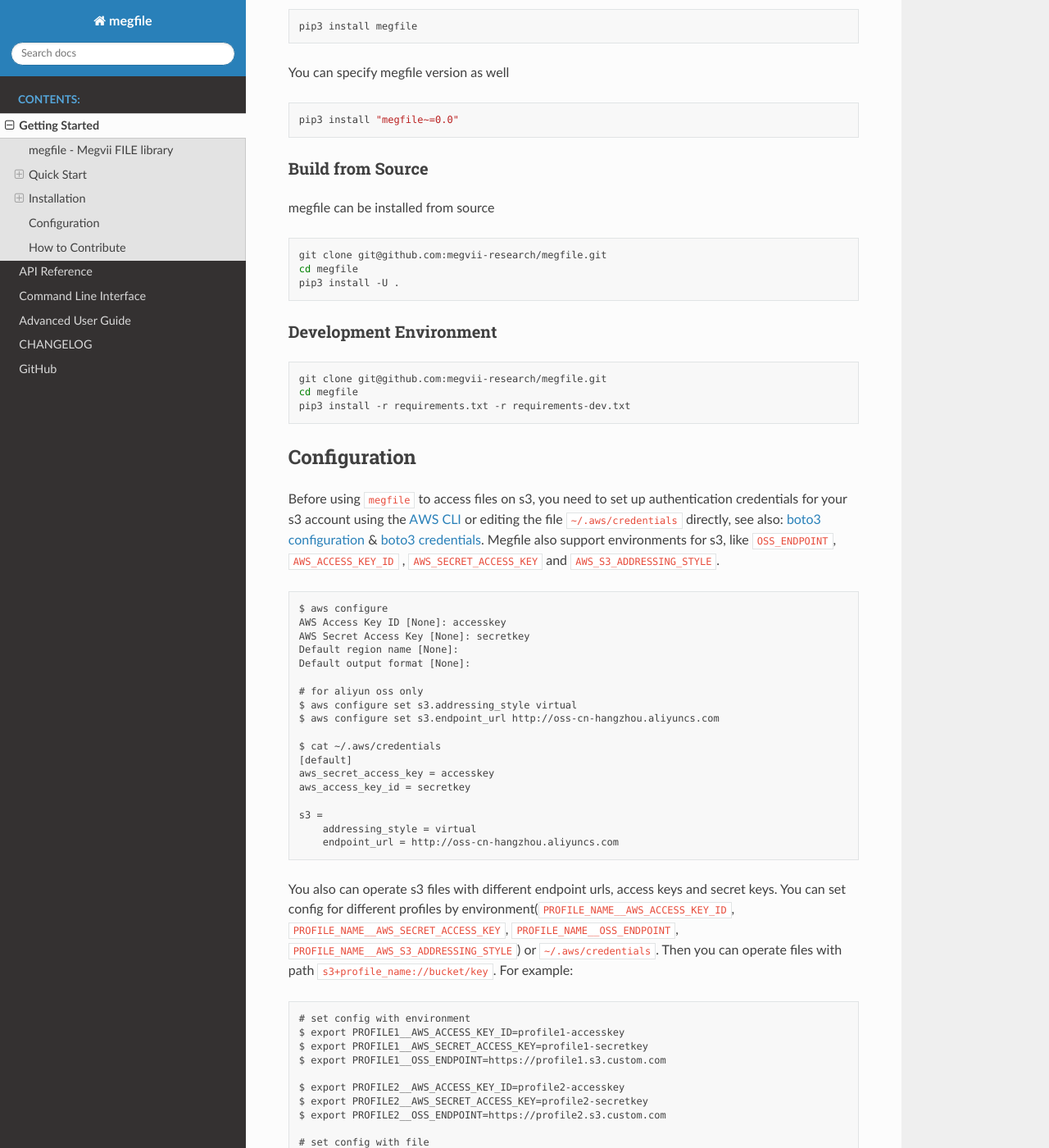
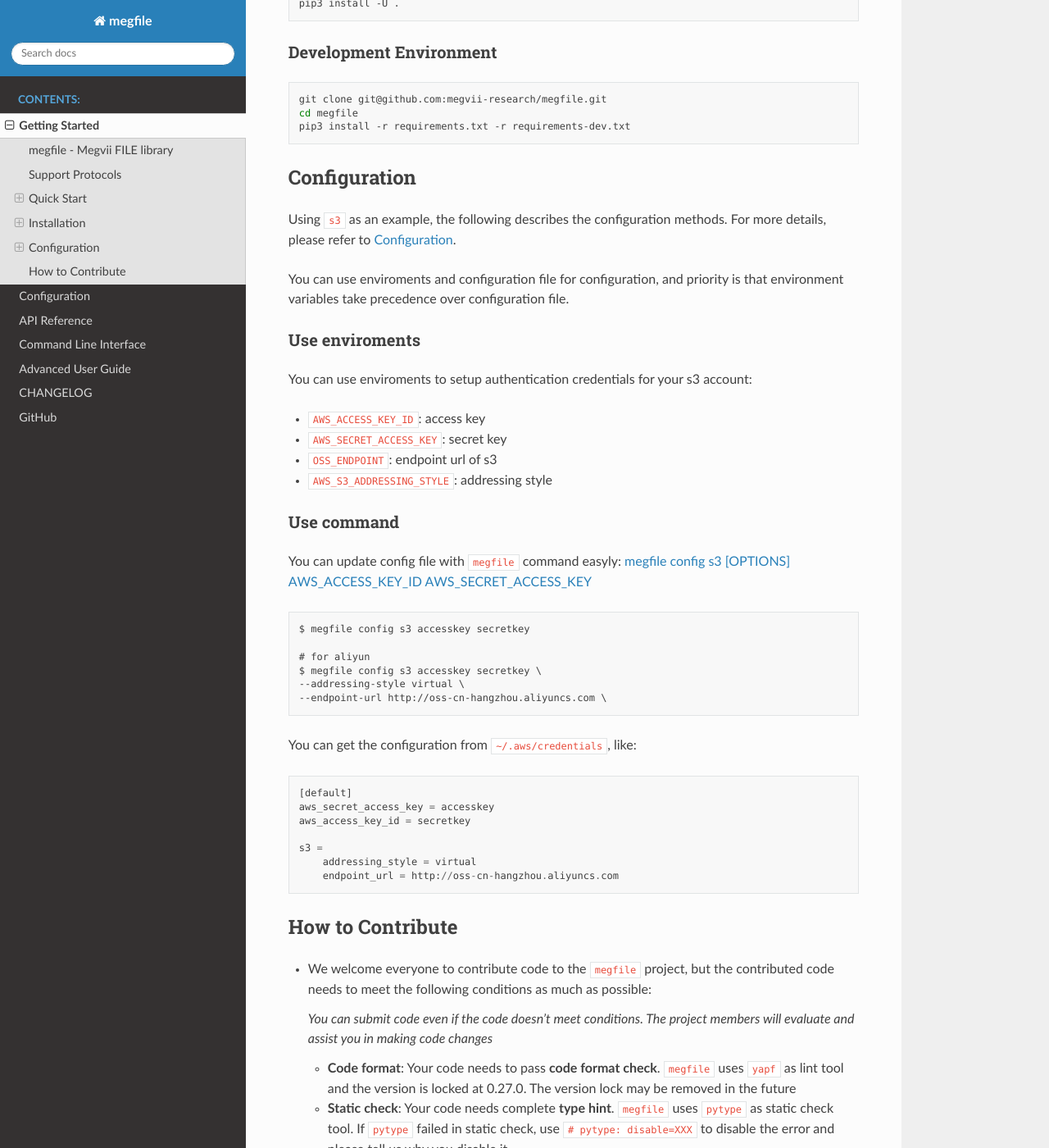
Before and after one commit to megvii-research/megfile, a Sphinx documentation site: the page built from docs/readme.rst, in a window 1280 px wide and 1400 px high, scrolled down 2695 px. Shown: the whole window at 82% size. Built offline with Sphinx 7.4.7 and the Read the Docs theme 2.0.0, drawn with Linux system fonts in a browser that asks for light colours; some of the changed text lies outside the part shown.

Commit message:
docs: add hdfs and config docs (#309)

````diff
--- a/README.md
+++ b/README.md
@@ -22,37 +22,23 @@
 
 `megfile`'s advantages are:
 
-* `smart_open` can open resources that use various protocols, including fs, s3, http(s) and stdio. Especially, reader / writer of s3 in `megfile` is implemented with multi-thread, which is faster than known competitors.
-* `smart_glob` is available on s3. And it supports zsh extended pattern syntax of `[]`, e.g. `s3://bucket/video.{mp4,avi}`.
+* `smart_open` can open resources that use various protocols. Especially, reader / writer of s3 in `megfile` is implemented with multi-thread, which is faster than known competitors.
+* `smart_glob` is available on majority protocols. And it supports zsh extended pattern syntax of `[]`, e.g. `s3://bucket/video.{mp4,avi}`.
 * All-inclusive functions like `smart_exists` / `smart_stat` / `smart_sync`. If you don't find the functions you want, [submit an issue](https://github.com/megvii-research/megfile/issues).
-* Compatible with `pathlib.Path` interface, referring to `S3Path` and `SmartPath`.
+* Compatible with `pathlib.Path` interface, referring to `SmartPath` and other protocol classes like `S3Path`.
+
+## Support Protocols
+- fs(local filesystem)
+- s3
+- sftp
+- http
+- stdio
+- hdfs
 
 ## Quick Start
 
-Here's an example of writing a file to s3 / sftp / fs, syncing to local, reading and finally deleting it.
-
-### Path Format
-- local file
-    - unix filesystem path
-    - examples:
-        - `/data/test.txt`
-        - `test.txt`
-        - 1
-- s3
-    - `s3[+profile_name]://bucket/key`
-- sftp
-    - `sftp://[username[:password]@]hostname[:port]//absolute_file_path`
-    - `sftp://[username[:password]@]hostname[:port]/relative_file_path`
-- http
-    - http / https url
-    - examples:
-        - `http://hostname/test`
-        - `https://hostname/test`
-- stdio
-    - `stdio://-`
-    - `stdio://0`
-    - `stdio://1`
-    - `stdio://2`
+Path string in `megfile` almost is `protocol://path/to/file`, for example `s3://bucketA/key`. But sftp path is a little different, format is `sftp://[username[:password]@]hostname[:port]//file_path`, and relative path is replace `//file_path` to `/file_path`.
+Here's an example of writing a file to s3 / fs, syncing to local, reading and finally deleting it.
 
 ### Functional Interface
 ```python
@@ -76,15 +62,12 @@
 
 # glob files or directories in s3 bucket
 smart_glob('s3://playground/megfile-?.{mp4,avi}')
-
-# smart_open also support protocols like http / https
-smart_open('https://www.google.com')
-
-# smart_open also support protocols like sftp
-smart_open('sftp://username:password@sftp.server.com:22/path/to/file')
 ```
 
 ### SmartPath Interface
+
+`SmartPath` has a similar interface with pathlib.Path.
+
 ```python
 from megfile.smart_path import SmartPath
 
@@ -139,20 +122,32 @@
 
 ## Configuration
 
-Before using `megfile` to access files on s3, you need to set up authentication credentials for your s3 account using the [AWS CLI](https://docs.aws.amazon.com/cli/latest/reference/configure/index.html) or editing the file `~/.aws/credentials` directly, see also: [boto3 configuration](https://boto3.amazonaws.com/v1/documentation/api/latest/guide/configuration.html) & [boto3 credentials](https://boto3.amazonaws.com/v1/documentation/api/latest/guide/credentials.html). Megfile also support environments for s3, like `OSS_ENDPOINT`, `AWS_ACCESS_KEY_ID` , `AWS_SECRET_ACCESS_KEY` and `AWS_S3_ADDRESSING_STYLE`.
+Using `s3` as an example, the following describes the configuration methods. For more details, please refer to [Configuration](https://megvii-research.github.io/megfile/configuration.html).
+
+You can use enviroments and configuration file for configuration, and priority is that environment variables take precedence over configuration file.
+
+### Use enviroments
+You can use enviroments to setup authentication credentials for your s3 account:
+- `AWS_ACCESS_KEY_ID`: access key
+- `AWS_SECRET_ACCESS_KEY`: secret key
+- `OSS_ENDPOINT`: endpoint url of s3
+- `AWS_S3_ADDRESSING_STYLE`: addressing style
+
+### Use command
+You can update config file with `megfile` command easyly:
+[megfile config s3 [OPTIONS] AWS_ACCESS_KEY_ID AWS_SECRET_ACCESS_KEY](https://megvii-research.github.io/megfile/cli.html#megfile-config-s3)
 
 ```
-$ aws configure
-AWS Access Key ID [None]: accesskey
-AWS Secret Access Key [None]: secretkey
-Default region name [None]:
-Default output format [None]:
+$ megfile config s3 accesskey secretkey
 
-# for aliyun oss only
-$ aws configure set s3.addressing_style virtual
-$ aws configure set s3.endpoint_url http://oss-cn-hangzhou.aliyuncs.com
+# for aliyun
+$ megfile config s3 accesskey secretkey \
+--addressing-style virtual \
+--endpoint-url http://oss-cn-hangzhou.aliyuncs.com \
+```
 
-$ cat ~/.aws/credentials
+You can get the configuration from `~/.aws/credentials`, like:
+```
 [default]
 aws_secret_access_key = accesskey
 aws_access_key_id = secretkey
@@ -160,50 +155,6 @@
 s3 =
     addressing_style = virtual
     endpoint_url = http://oss-cn-hangzhou.aliyuncs.com
-```
-
-You also can operate s3 files with different endpoint urls, access keys and secret keys. You can set config for different profiles by environment(`PROFILE_NAME__AWS_ACCESS_KEY_ID`, `PROFILE_NAME__AWS_SECRET_ACCESS_KEY`, `PROFILE_NAME__OSS_ENDPOINT`, `PROFILE_NAME__AWS_S3_ADDRESSING_STYLE`) or `~/.aws/credentials`. Then you can operate files with path `s3+profile_name://bucket/key`.
-For example:
-```
-# set config with environment
-$ export PROFILE1__AWS_ACCESS_KEY_ID=profile1-accesskey
-$ export PROFILE1__AWS_SECRET_ACCESS_KEY=profile1-secretkey
-$ export PROFILE1__OSS_ENDPOINT=https://profile1.s3.custom.com
-
-$ export PROFILE2__AWS_ACCESS_KEY_ID=profile2-accesskey
-$ export PROFILE2__AWS_SECRET_ACCESS_KEY=profile2-secretkey
-$ export PROFILE2__OSS_ENDPOINT=https://profile2.s3.custom.com
-
-# set config with file
-$ cat ~/.aws/credentials
-[profile1]
-aws_secret_access_key = profile1-accesskey
-aws_access_key_id = profile1-secretkey
-s3 =
-    endpoint_url = https://profile1.s3.custom.com
-
-[profile2]
-aws_secret_access_key = profile2-accesskey
-aws_access_key_id = profile2-secretkey
-s3 =
-    addressing_style = virtual
-    endpoint_url = https://profile2.s3.custom.com
-
-
-# python
-megfile.smart_copy('s3+profile1://bucket/key', 's3+profile2://bucket/key')
-```
-
-sftp support some environments:
-```
-# If you are not set username or password in path, you can set them in environments
-$ export SFTP_USERNAME=user
-$ export SFTP_PASSWORD=user_password
-
-# You can also set private key for sftp connection
-$ export SFTP_PRIVATE_KEY_PATH=/home/user/custom_private_key_path  # default not use private key
-$ export SFTP_PRIVATE_KEY_TYPE=RSA  # default is RSA
-$ export SFTP_PRIVATE_KEY_PASSWORD=private_key_password
 ```
 
 ## How to Contribute
--- a/docs/index.rst
+++ b/docs/index.rst
@@ -11,6 +11,7 @@
    :caption: Contents:
 
    readme
+   configuration
    megfile
    cli
    advanced
````
Also changed, not shown: docs/configuration.rst (added, +14 -0 lines), docs/configuration/hdfs.md (added, +77 -0 lines), docs/configuration/s3.md (added, +63 -0 lines), docs/configuration/sftp.md (added, +11 -0 lines), docs/megfile.hdfs.rst (added, +7 -0 lines), docs/megfile.hdfs_path.rst (added, +7 -0 lines), docs/megfile.rst (+7 -10 lines).
